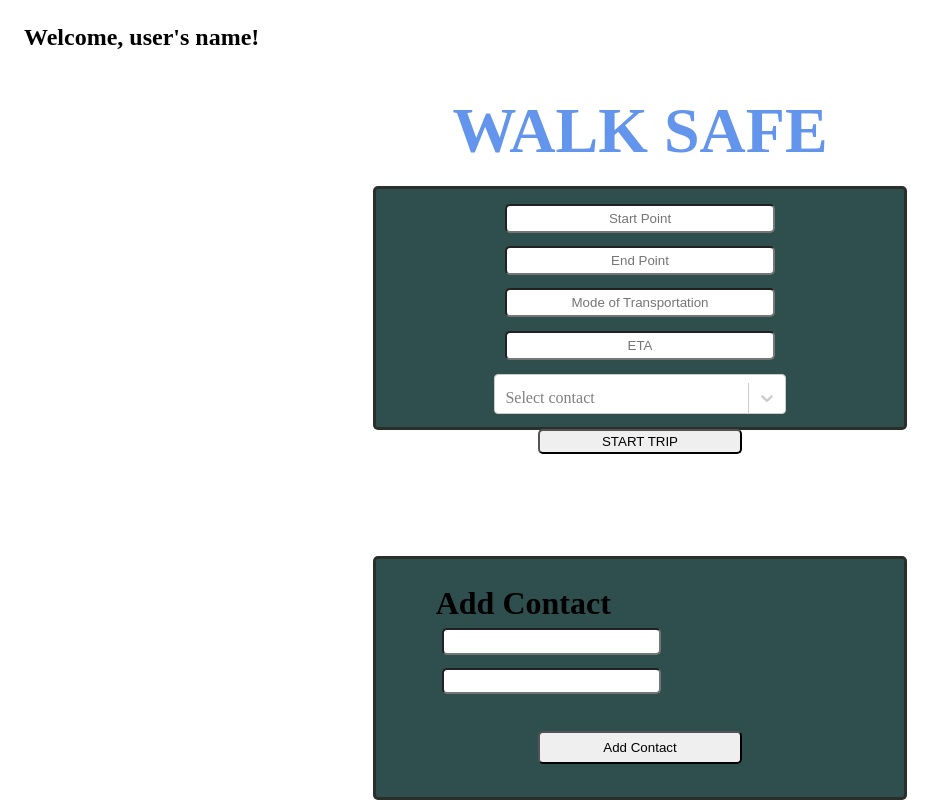
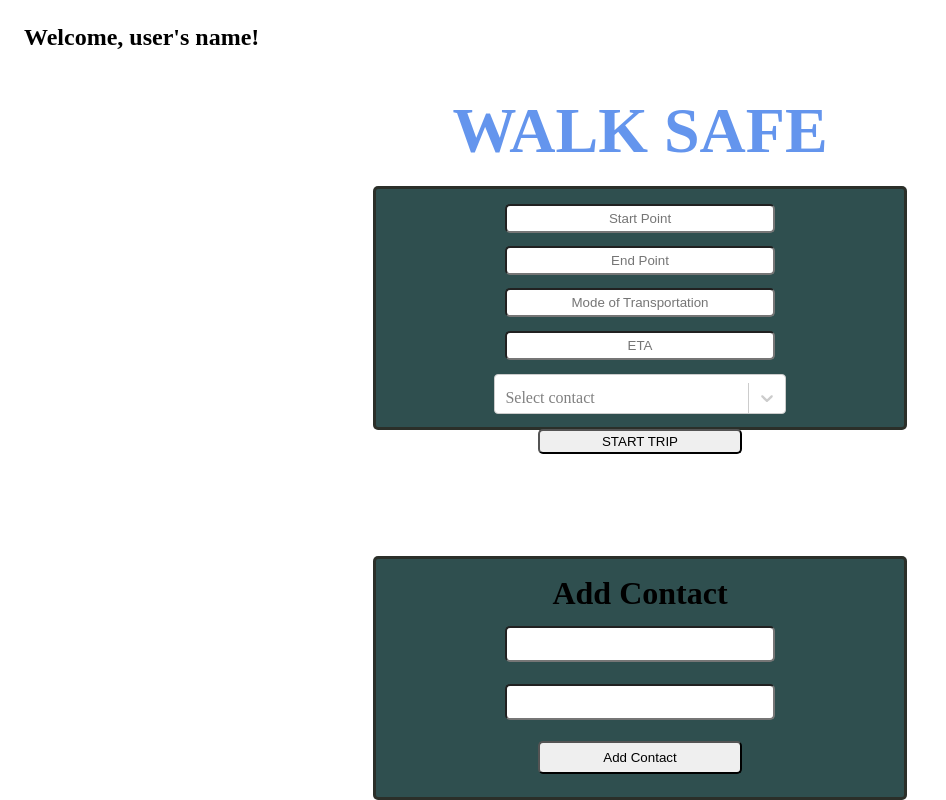
Before and after one commit to Walk-Safe/walk-safe-frontend, a React (Create React App) app in the folder walk-safe/: page / in a window 1280 px wide. Shown: the whole page, without its empty margins (0-946 px from the left). Built offline with nearby package versions, Linux system fonts and the light colour scheme.

Commit message:
fix form alignment

```diff
--- a/walk-safe/src/Components/AddContact/AddContact.js
+++ b/walk-safe/src/Components/AddContact/AddContact.js
@@ -10,7 +10,6 @@ function AddContact() {
 
   return(
     <form className='contact-form'>
-      <div className='contact-input-container'>
       <h1>Add Contact</h1>
       <input
         title='name'
@@ -22,7 +21,6 @@ function AddContact() {
         value={phone}
         onChange={(event) => setPhone(event.target.value)}
       />
-      </div>
       <button>Add Contact</button>
     </form>
   )
```
Lines whose indentation alone changed are shown as unchanged.
